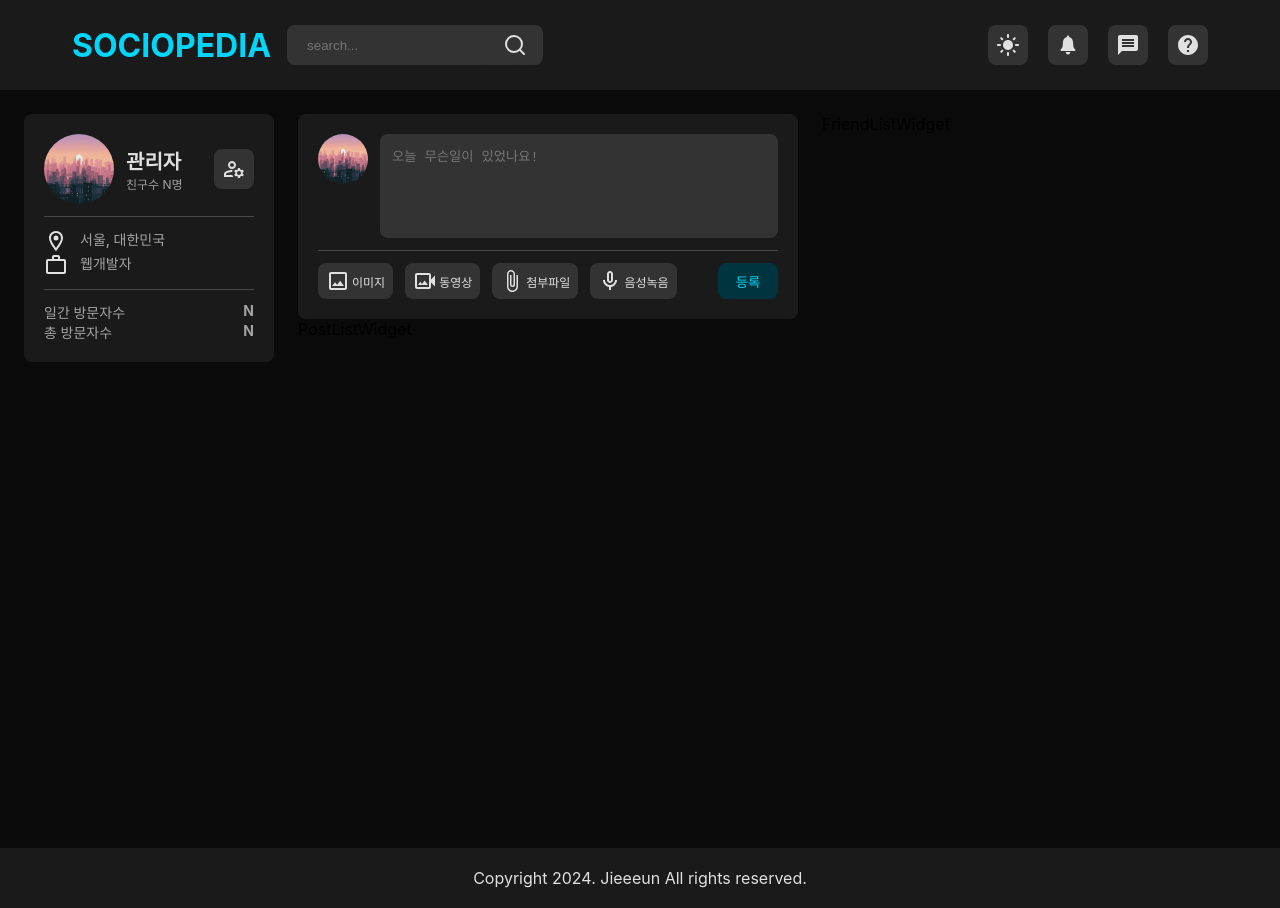
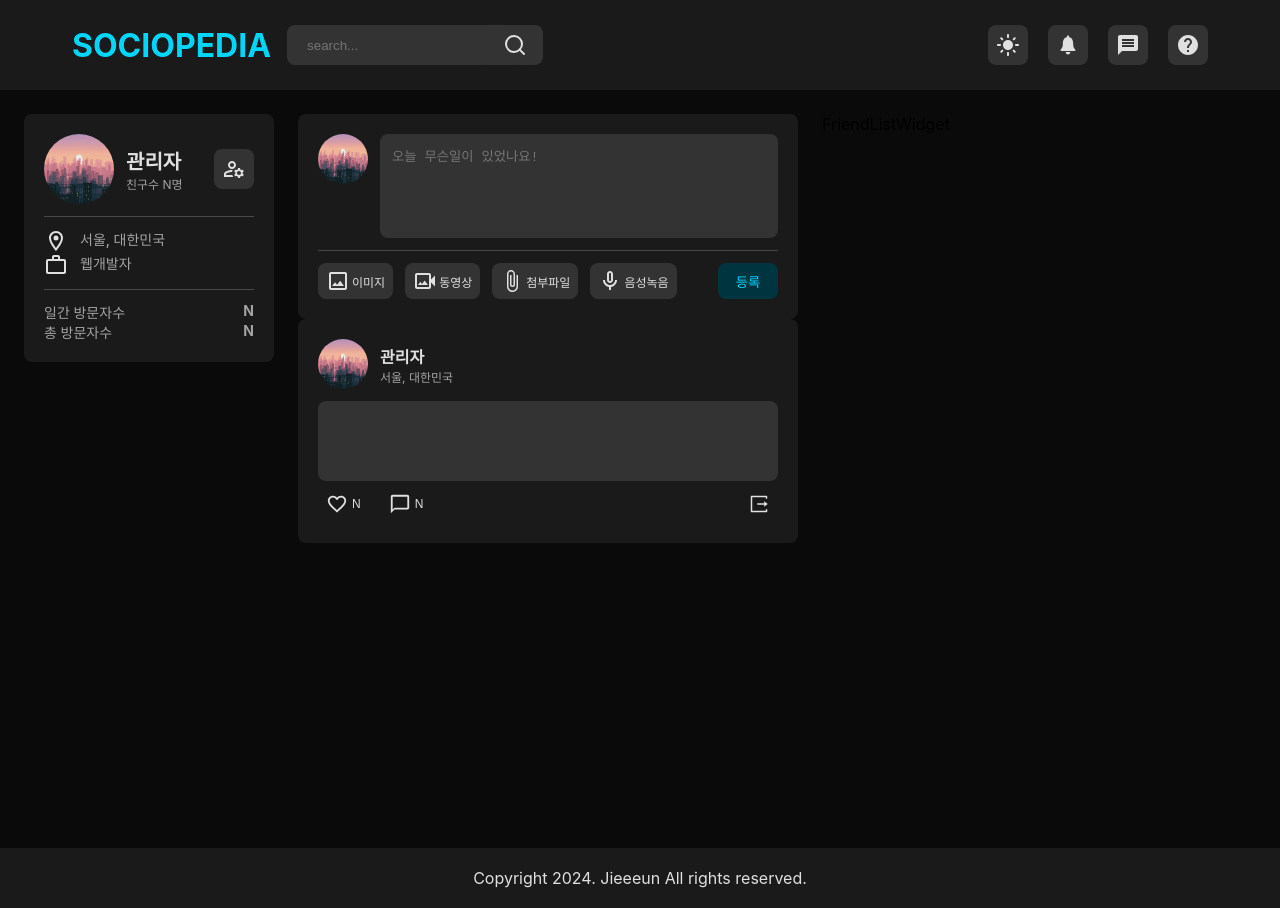
Before and after one commit to jieeeun2/sns_ts_react, a React (Create React App) app: page / in a window 1280 px wide. Built offline with nearby package versions, Linux system fonts and the light colour scheme.

Commit message:
design: 포스트위젯 UI 구현, 포스트목록위젯에서 호출하여 사용

```diff
--- a/src/components/home/PostListWidget.tsx
+++ b/src/components/home/PostListWidget.tsx
@@ -1,7 +1,7 @@
-import React from 'react'
+import PostWidget from 'components/home/PostWidget'
 
 const PostListWidget = () => {
-  return <div>PostListWidget</div>
+  return <PostWidget />
 }
 
 export default PostListWidget
--- /dev/null
+++ b/src/components/home/PostWidget.tsx
@@ -0,0 +1,72 @@
+import styled from 'styled-components'
+import { MdOutlineFavoriteBorder, MdOutlineChatBubbleOutline } from 'react-icons/md'
+import { AiOutlineExport } from 'react-icons/ai'
+import { IconButton, Textarea, WidgetLayout } from 'styles/ReuseableComponent'
+import Profile from 'components/common/Profile'
+
+const PostWidget = () => {
+  return (
+    <PostWidgetLayout>
+      <Profile />
+      <ContentBox>
+        <Textarea readOnly />
+        <ReactionSection>
+          <IconButton className='like'>
+            <MdOutlineFavoriteBorder className='icon' />
+            <span>N</span>
+          </IconButton>
+          <IconButton className='comment'>
+            <MdOutlineChatBubbleOutline className='icon' />
+            <span>N</span>
+          </IconButton>
+          <IconButton className='share'>
+            <AiOutlineExport className='icon' />
+          </IconButton>
+        </ReactionSection>
+      </ContentBox>
+    </PostWidgetLayout>
+  )
+}
+
+export default PostWidget
+
+const PostWidgetLayout = styled(WidgetLayout)`
+  width: 500px;
+  box-sizing: border-box;
+
+  & > div {
+    margin: 12px;
+  }
+
+  .icon {
+    font-size: 22px;
+  }
+`
+
+const ContentBox = styled.div`
+  textarea {
+    width: 100%;
+    box-sizing: border-box;
+  }
+`
+
+const ReactionSection = styled.div`
+  display: flex;
+  gap: 12px;
+  position: relative;
+
+  & > button {
+    background: none;
+    gap: 4px;
+
+    &.share {
+      position: absolute;
+      right: 0;
+    }
+
+    &:hover {
+      background: none;
+      color: inherit;
+    }
+  }
+`
--- a/src/styles/ReuseableComponent.tsx
+++ b/src/styles/ReuseableComponent.tsx
@@ -19,7 +19,6 @@
 `
 
 export const Textarea = styled.textarea`
-  background: transparent;
   border: none;
   border-radius: 8px;
   background: ${({ theme }) => theme.neutral.light};
@@ -76,6 +75,7 @@
   font-size: 14px;
   font-weight: 500;
   color: ${({ theme }) => theme.neutral.mediumMain};
+  white-space: nowrap;
 
   &.bold {
     font-weight: 700;
```
